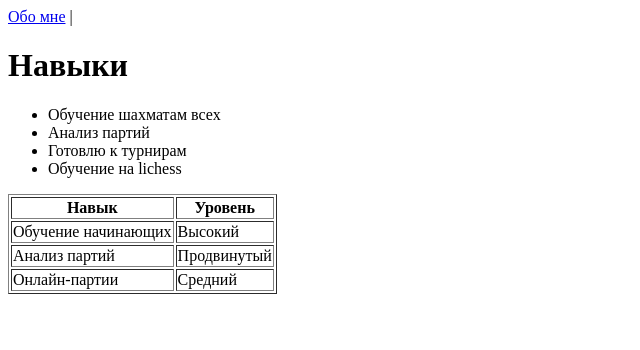
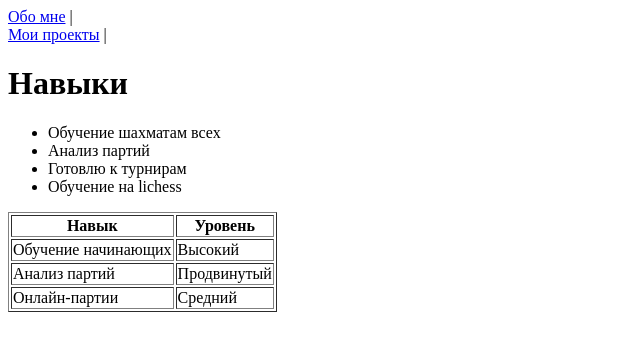
Before and after one commit to penguingim-1/my-resume, a plain HTML site: page skills.html in a window 1280 px wide. Shown: the whole page, without its empty margins (0-640 px from the left). Drawn offline with Linux system fonts and the light colour scheme.

Commit message:
skills.html

```diff
--- a/skills.html
+++ b/skills.html
@@ -7,6 +7,9 @@
 <body>
     <nav>
         <a href="index.html">Обо мне</a> |
+    </nav>
+    <nav>
+        <a href="projects.html">Мои проекты</a> |
     </nav>
     <main>
         <h1>Навыки</h1>
```
